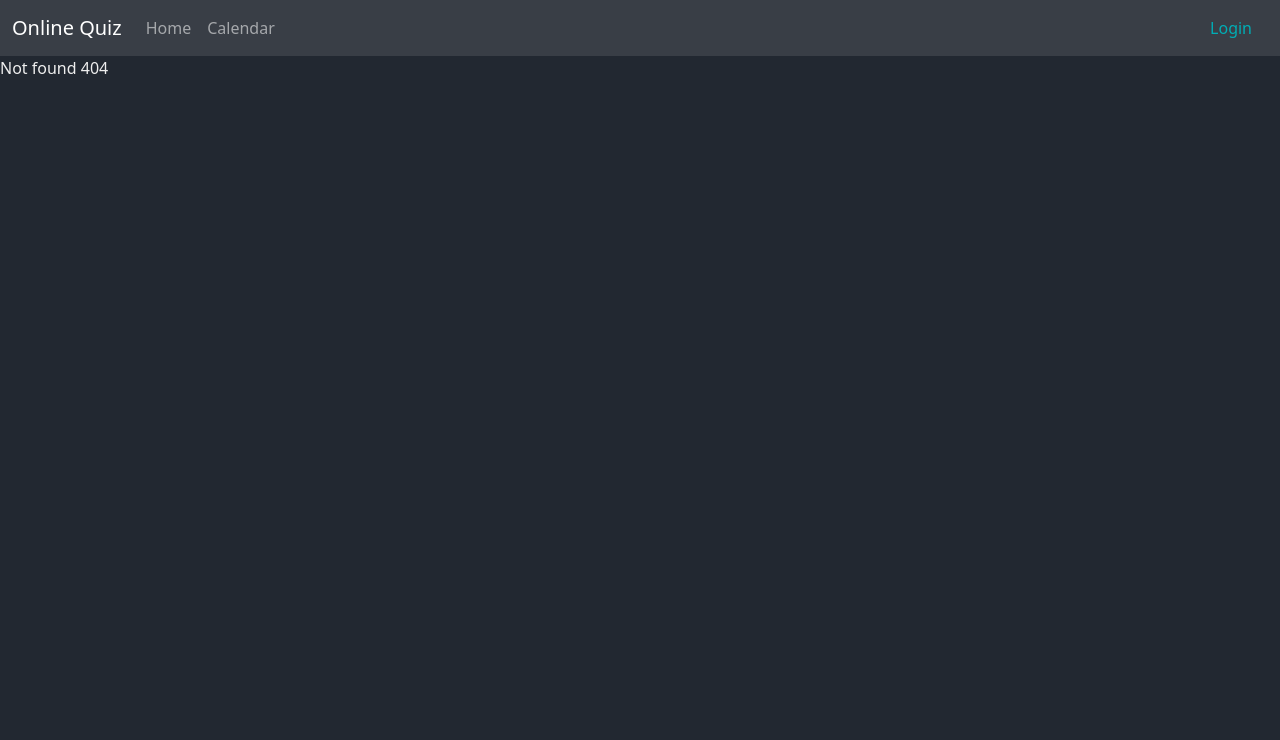
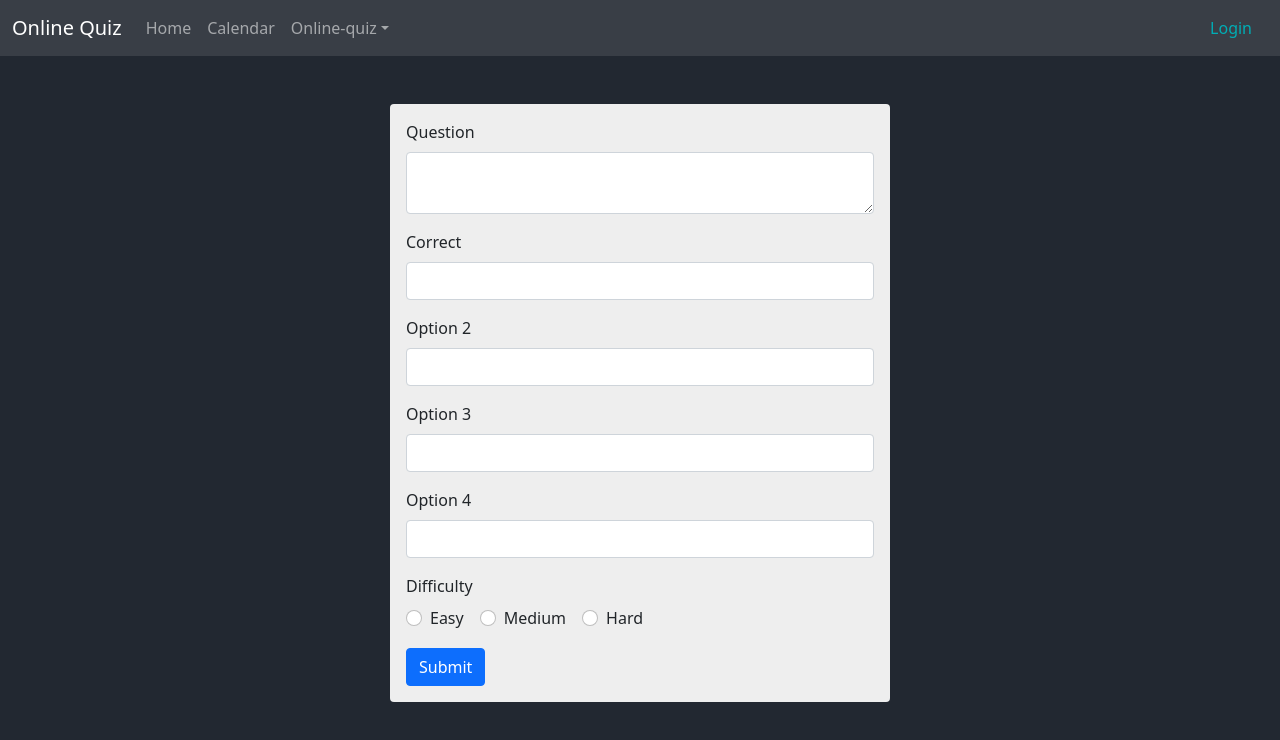
Before and after one commit to Jantero93/online-quiz, a React (Create React App) app in the folder web-app/: page /question/add in a window 1280 px wide. Before the commit this address had no page. Shown: the top 740 px of the page. Built offline with nearby package versions, Linux system fonts and the light colour scheme.

Commit message:
Create add question form & service

```diff
--- a/web-app/src/App.tsx
+++ b/web-app/src/App.tsx
@@ -1,6 +1,7 @@
 import React, { useEffect } from 'react';
 import { BrowserRouter as Router, Routes, Route } from 'react-router-dom';
 
+import AddQuestion from './views/AddQuestion';
 import CustomCalendar from './views/CustomCalendar';
 import Login from './views/Login';
 import HomePage from './views/HomePage';
@@ -24,6 +25,7 @@ const App = () => {
     <Router>
       <NavigationBar />
       <Routes>
+        {/* Main */}
         <Route path="/" key={'home'} element={<HomePage />} />
         <Route
           path="/custom-calendar"
@@ -33,6 +35,12 @@ const App = () => {
         <Route path="/login" key={'login'} element={<Login />} />
         <Route path="/login/sign-up" key={'signup'} element={<SignUp />} />
         <Route path="*" element={<NotFound />} />
+        {/* Quiz */}
+        <Route
+          path="/question/add"
+          key={'add-question'}
+          element={<AddQuestion />}
+        />
       </Routes>
     </Router>
   );
--- a/web-app/src/components/NavigationBar.tsx
+++ b/web-app/src/components/NavigationBar.tsx
@@ -4,6 +4,7 @@ import { Link } from 'react-router-dom';
 import Container from 'react-bootstrap/Container';
 import Nav from 'react-bootstrap/Nav';
 import NavBar from 'react-bootstrap/NavBar';
+import NavDropdown from 'react-bootstrap/esm/NavDropdown';
 
 const NavigationBar = () => {
   return (
@@ -21,6 +22,18 @@ const NavigationBar = () => {
             <Nav.Link as={Link} to="custom-calendar">
               Calendar
             </Nav.Link>
+            <NavDropdown title="Online-quiz" id="basic-nav-dropdown">
+              <NavDropdown.Item as={Link} to="/quiz/play">
+                Play
+              </NavDropdown.Item>
+              <NavDropdown.Divider />
+              <NavDropdown.Item as={Link} to="/question/add">
+                Add question
+              </NavDropdown.Item>
+              <NavDropdown.Item as={Link} to="quiz/hiscores">
+                Leaderboard
+              </NavDropdown.Item>
+            </NavDropdown>
           </Nav>
           <Nav.Link className="_ColorDepth-3" as={Link} to="login">
             Login
--- /dev/null
+++ b/web-app/src/services/questionService.ts
@@ -0,0 +1,11 @@
+import { Question } from './../types/question';
+import axios from 'axios';
+
+const URL = '/api/question';
+
+export const postQuestion = async (
+  question: Partial<Question>
+): Promise<Question> => {
+  const request = await axios.post(URL, question);
+  return request.data;
+};
--- /dev/null
+++ b/web-app/src/types/question.ts
@@ -0,0 +1,9 @@
+export type Question = {
+  question: string;
+  correctOption: string;
+  wrongOptions: [string, string, string];
+  difficulty: string;
+  userCreated: number;
+};
+
+export type Difficulty = 'easy' | 'medium' | 'hard';
--- /dev/null
+++ b/web-app/src/views/AddQuestion.tsx
@@ -0,0 +1,125 @@
+import React, { useState } from 'react';
+
+import Button from 'react-bootstrap/esm/Button';
+import Form from 'react-bootstrap/esm/Form';
+import FormLabel from 'react-bootstrap/esm/FormLabel';
+
+import { postQuestion } from '../services/questionService';
+
+import { Difficulty, Question } from '../types/question';
+
+const AddQuestion = () => {
+  const [question, setQuestion] = useState('');
+  const [correct, setCorrect] = useState('');
+  const [option2, setOption2] = useState('');
+  const [option3, setOption3] = useState('');
+  const [option4, setOption4] = useState('');
+  const [difficulty, setDifficulty] = useState<Difficulty>('easy');
+
+  const clearInput = () => {
+    setQuestion('');
+    setCorrect('');
+    setOption2('');
+    setOption3('');
+    setOption4('');
+    setDifficulty('easy');
+  };
+
+  const submit = async (event: React.FormEvent<HTMLFormElement>) => {
+    event.preventDefault();
+
+    if (!validInput()) return;
+
+    const newQuestion: Partial<Question> = {
+      correctOption: correct,
+      difficulty,
+      question,
+      wrongOptions: [option2, option3, option4]
+    };
+
+    try {
+      await postQuestion(newQuestion);
+      clearInput();
+    } catch (error) {
+      console.error(error);
+    }
+  };
+
+  const validInput = () => {
+    const optionArray = [correct, option2, option3, option4];
+    const set = new Set(optionArray);
+
+    if (set.size !== 4) return false;
+    if (!question) return false;
+    if (question.length > 1023) return false;
+    if (optionArray.some((option) => option === '')) return false;
+
+    return true;
+  };
+
+  return (
+    <Form
+      className="_Max_Width_500 mx-auto _ColorDepth-Bg-4 mt-5 p-3 rounded"
+      onSubmit={submit}
+    >
+      <Form.Group className="mb-3" controlId="formQuestion">
+        <Form.Label>Question</Form.Label>
+        <Form.Control
+          as="textarea"
+          onChange={(e) => setQuestion(e.target.value)}
+        />
+      </Form.Group>
+
+      <Form.Group className="mb-3" controlId="formBasicPassword">
+        <Form.Label>Correct</Form.Label>
+        <Form.Control onChange={(e) => setCorrect(e.target.value)} />
+      </Form.Group>
+
+      <Form.Group className="mb-3" controlId="formBasicPassword">
+        <Form.Label>Option 2</Form.Label>
+        <Form.Control onChange={(e) => setOption2(e.target.value)} />
+      </Form.Group>
+
+      <Form.Group className="mb-3" controlId="formBasicPassword">
+        <Form.Label>Option 3</Form.Label>
+        <Form.Control onChange={(e) => setOption3(e.target.value)} />
+      </Form.Group>
+
+      <Form.Group className="mb-3" controlId="formBasicPassword">
+        <Form.Label>Option 4</Form.Label>
+        <Form.Control onChange={(e) => setOption4(e.target.value)} />
+      </Form.Group>
+
+      <FormLabel>Difficulty</FormLabel>
+      <div key="inline-radio" className="mb-3">
+        <Form.Check
+          inline
+          label="Easy"
+          name="group1"
+          type={'radio'}
+          onChange={() => setDifficulty('easy')}
+        />
+        <Form.Check
+          inline
+          label="Medium"
+          name="group1"
+          type="radio"
+          onChange={() => setDifficulty('medium')}
+        />
+        <Form.Check
+          inline
+          label="Hard"
+          name="group1"
+          type="radio"
+          onChange={() => setDifficulty('hard')}
+        />
+      </div>
+
+      <Button variant="primary" type="submit">
+        Submit
+      </Button>
+    </Form>
+  );
+};
+
+export default AddQuestion;
```
